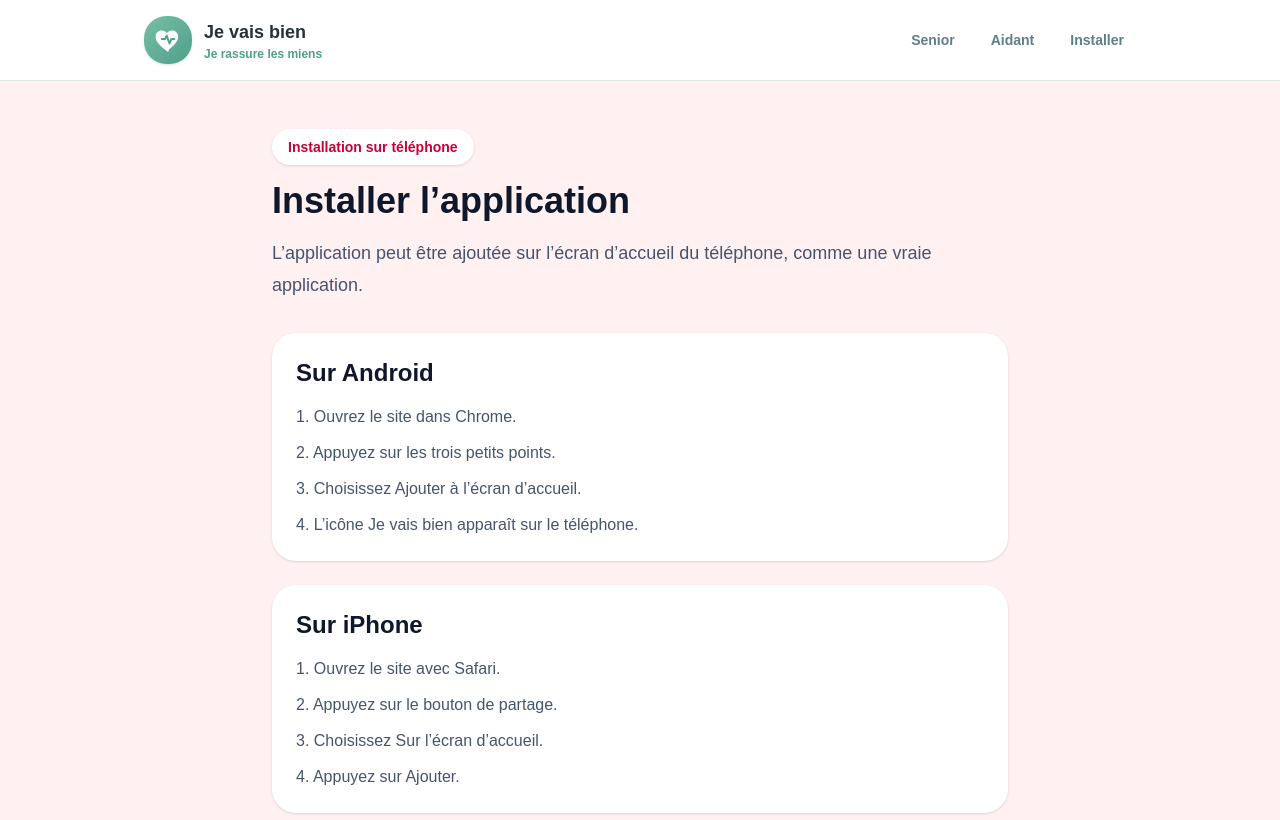
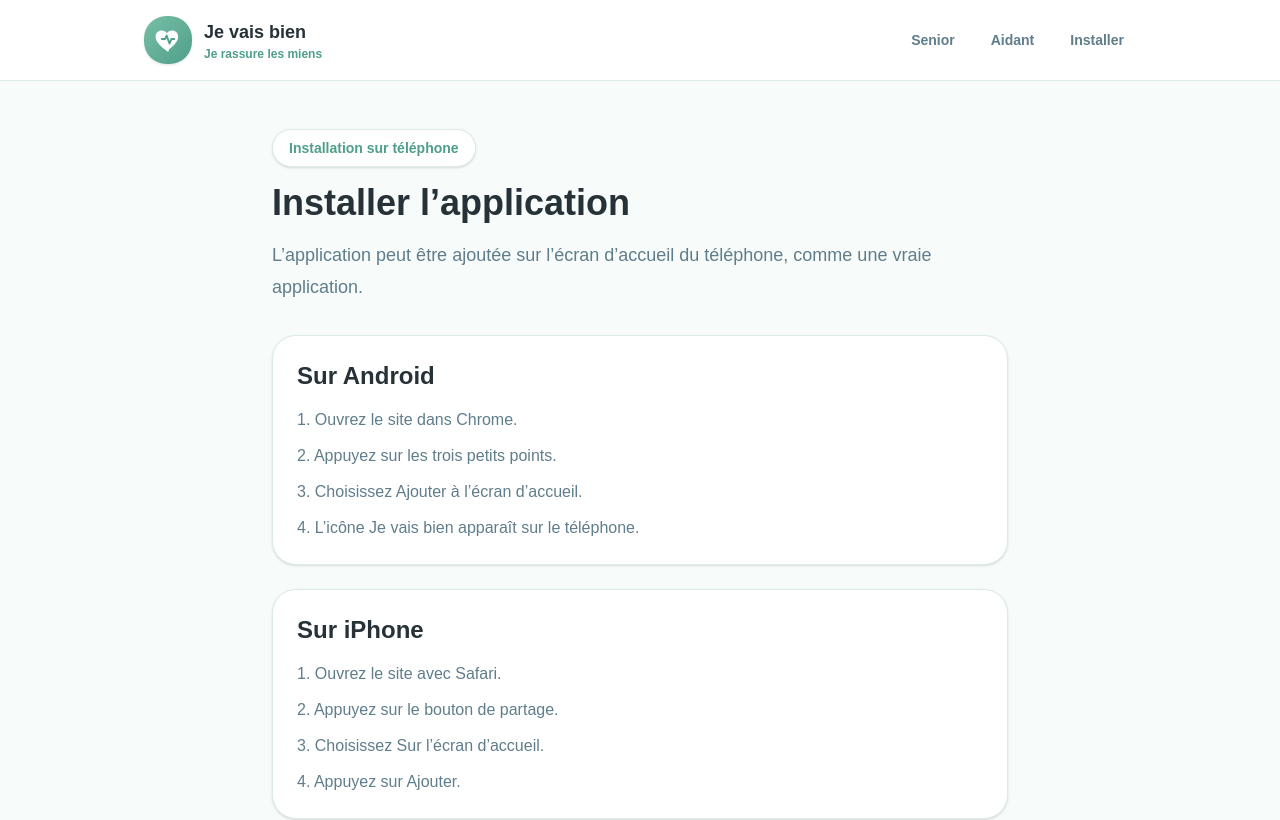
Before and after one commit to Virginie17/jevaisbien, a Next.js app: page /installation in a window 1280 px wide. Shown: the top 820 px of the page. Built offline with nearby package versions, Linux system fonts and the light colour scheme.

Commit message:
Harmonize installation page and add footer

```diff
--- a/app/installation/page.tsx
+++ b/app/installation/page.tsx
@@ -1,24 +1,25 @@
+import AppFooter from "@/components/AppFooter";
 import AppHeader from "@/components/AppHeader";
 
 export default function InstallationPage() {
   return (
-    <main className="min-h-screen bg-rose-50">
+    <main className="min-h-screen bg-[#F7FBF9]">
       <AppHeader />
 
       <section className="mx-auto max-w-3xl px-4 py-12">
-        <p className="mb-4 inline-block rounded-full bg-white px-4 py-2 text-sm font-semibold text-rose-700 shadow-sm">
+        <p className="mb-4 inline-block rounded-full border border-[#DCEBE6] bg-white px-4 py-2 text-sm font-semibold text-[#4F9F8A] shadow-sm">
           Installation sur téléphone
         </p>
 
-        <h1 className="text-4xl font-bold text-slate-900">Installer l’application</h1>
-        <p className="mt-4 text-lg leading-8 text-slate-600">
+        <h1 className="text-4xl font-bold text-[#263238]">Installer l’application</h1>
+        <p className="mt-4 text-lg leading-8 text-[#607D8B]">
           L’application peut être ajoutée sur l’écran d’accueil du téléphone, comme une vraie application.
         </p>
 
         <div className="mt-8 space-y-6">
-          <div className="rounded-3xl bg-white p-6 shadow-sm">
-            <h2 className="text-2xl font-bold text-slate-900">Sur Android</h2>
-            <ol className="mt-4 space-y-3 text-slate-600">
+          <div className="rounded-3xl border border-[#DCEBE6] bg-white p-6 shadow-sm">
+            <h2 className="text-2xl font-bold text-[#263238]">Sur Android</h2>
+            <ol className="mt-4 space-y-3 text-[#607D8B]">
               <li>1. Ouvrez le site dans Chrome.</li>
               <li>2. Appuyez sur les trois petits points.</li>
               <li>3. Choisissez Ajouter à l’écran d’accueil.</li>
@@ -26,9 +27,9 @@ export default function InstallationPage() {
             </ol>
           </div>
 
-          <div className="rounded-3xl bg-white p-6 shadow-sm">
-            <h2 className="text-2xl font-bold text-slate-900">Sur iPhone</h2>
-            <ol className="mt-4 space-y-3 text-slate-600">
+          <div className="rounded-3xl border border-[#DCEBE6] bg-white p-6 shadow-sm">
+            <h2 className="text-2xl font-bold text-[#263238]">Sur iPhone</h2>
+            <ol className="mt-4 space-y-3 text-[#607D8B]">
               <li>1. Ouvrez le site avec Safari.</li>
               <li>2. Appuyez sur le bouton de partage.</li>
               <li>3. Choisissez Sur l’écran d’accueil.</li>
@@ -37,6 +38,8 @@ export default function InstallationPage() {
           </div>
         </div>
       </section>
+
+      <AppFooter />
     </main>
   );
 }
```
